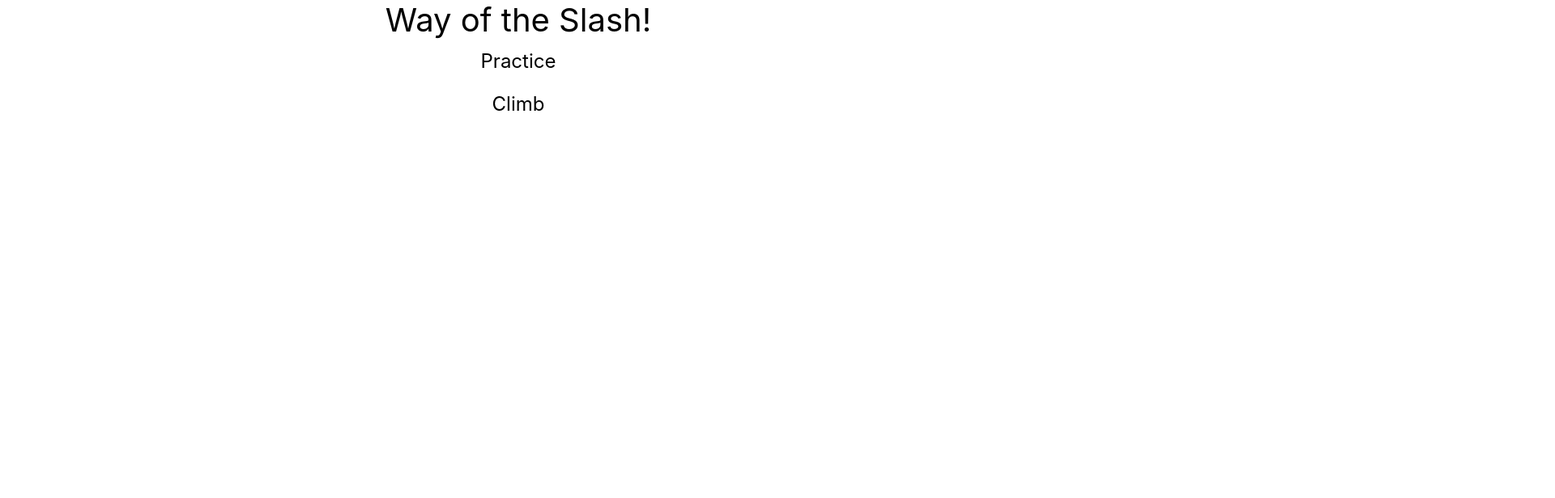
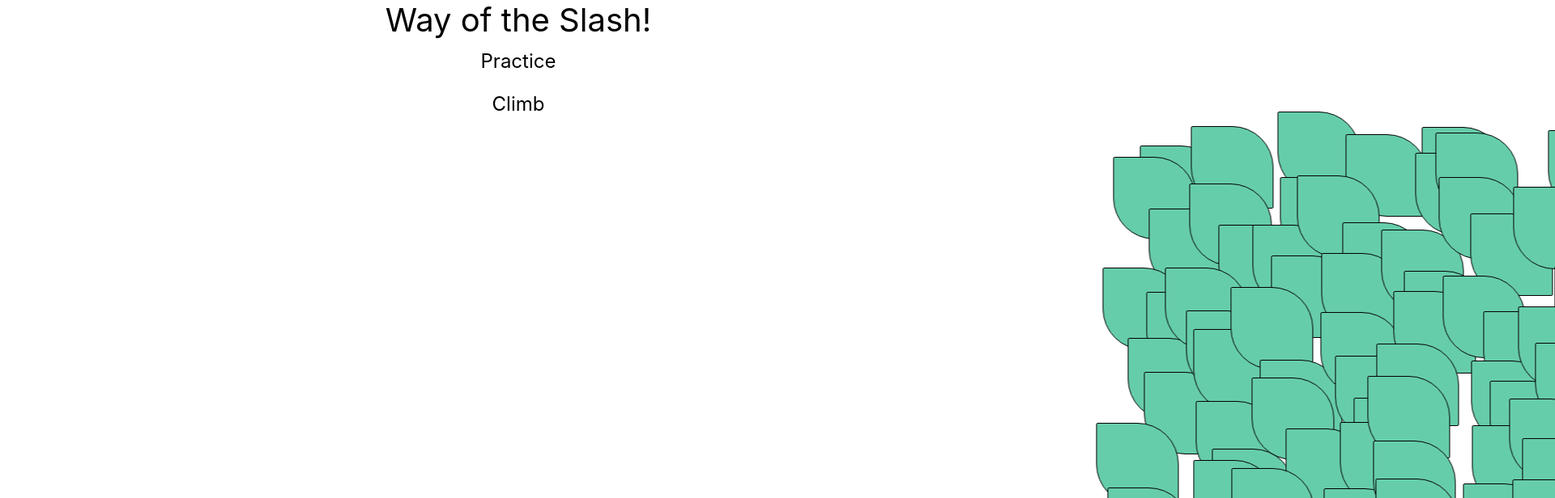
Before and after one commit to MFarejowicz/slash, a React (Create React App) app: page / in a window 1280 px wide. Shown: the top 616 px of the page at 81% size, 1920 px wide, since content can reach past the window. Built offline with nearby package versions, Linux system fonts and the light colour scheme.

Commit message:
leaf transition

```diff
--- a/src/App.css
+++ b/src/App.css
@@ -2,6 +2,17 @@
   display: flex;
   flex-direction: column;
   height: 100vh;
+}
+
+.App-leaves {
+  position: absolute;
+  transform: translateX(108vw) translateY(20vh);
+  transition: transform 2200ms ease-out;
+  will-change: transform;
+}
+
+.App-leaves__flown {
+  transform: translateX(-108vw) translateY(-40vh);
 }
 
 .fadeOut {
--- a/src/App.tsx
+++ b/src/App.tsx
@@ -1,7 +1,9 @@
-import { useState } from "react";
+import classnames from "classnames";
+import { useCallback, useState } from "react";
 import { library } from "@fortawesome/fontawesome-svg-core";
 import { far } from "@fortawesome/free-regular-svg-icons";
 import { fas } from "@fortawesome/free-solid-svg-icons";
+import { Leaf, LEAF_QUANTITY } from "./components/leaf";
 import { Climb } from "./modes/climb";
 import { MainMenu } from "./modes/main-menu";
 import { Practice } from "./modes/practice";
@@ -17,20 +19,42 @@ export enum Mode {
 
 function App() {
   const [mode, setMode] = useState(Mode.None);
+  const [flown, setFlown] = useState(false);
+
+  const delayedSetMode = useCallback((mode: Mode) => {
+    setFlown(mode === Mode.None ? false : true);
+    setTimeout(() => setMode(mode), 750);
+  }, []);
 
   const renderMode = () => {
     switch (mode) {
       case Mode.Practice:
-        return <Practice setMode={setMode} />;
+        return <Practice setMode={delayedSetMode} />;
       case Mode.Climb:
-        return <Climb setMode={setMode} />;
+        return <Climb setMode={delayedSetMode} />;
       case Mode.None:
       default:
-        return <MainMenu setMode={setMode} />;
+        return <MainMenu setMode={delayedSetMode} />;
     }
   };
 
-  return <div className="App">{renderMode()}</div>;
+  const leafClasses = classnames("App-leaves", { "App-leaves__flown": flown });
+  const renderLeaves = () => {
+    const leaves = [];
+    for (let x = 0; x < LEAF_QUANTITY; x++) {
+      for (let y = 0; y < LEAF_QUANTITY; y++) {
+        leaves.push(<Leaf key={`leaf-${x}-${y}`} x={x} y={y} />);
+      }
+    }
+    return leaves;
+  };
+
+  return (
+    <div className="App">
+      <div className={leafClasses}>{renderLeaves()}</div>
+      {renderMode()}
+    </div>
+  );
 }
 
 export default App;
--- /dev/null
+++ b/src/components/leaf/index.tsx
@@ -0,0 +1,25 @@
+import _ from "lodash";
+import { useMemo } from "react";
+import "./styles.css";
+
+const OFFSET_MIN = -3;
+const OFFSET_MAX = 3;
+export const LEAF_QUANTITY = 15;
+const LEAF_GAP = 100 / LEAF_QUANTITY;
+
+interface PublicProps {
+  x: number;
+  y: number;
+}
+
+type Props = PublicProps;
+
+export const Leaf = ({ x, y }: Props) => {
+  const leftOffset = useMemo(() => _.random(OFFSET_MIN, OFFSET_MAX, true), []);
+  const left = `${x * LEAF_GAP + leftOffset}vw`;
+
+  const topOffset = useMemo(() => _.random(OFFSET_MIN, OFFSET_MAX, true), []);
+  const top = `${y * LEAF_GAP + topOffset}vh`;
+
+  return <div className="Leaf" style={{ top, left }} />;
+};
--- /dev/null
+++ b/src/components/leaf/styles.css
@@ -0,0 +1,8 @@
+.Leaf {
+  position: absolute;
+  background: mediumaquamarine;
+  border: 1px solid black;
+  border-radius: 2% 50%;
+  height: 100px;
+  width: 100px;
+}
--- a/src/modes/practice/index.tsx
+++ b/src/modes/practice/index.tsx
@@ -13,7 +13,7 @@ type Props = PublicProps;
 
 export const Practice = (props: Props) => {
   const [sequence, setSequence] = useState(generateSequence());
-  const [maxTime, setMaxTime] = useState(3000);
+  const [maxTime] = useState(3000);
 
   const onAdvance = () => {
     const sequence = generateSequence();
--- a/src/useSlash.ts
+++ b/src/useSlash.ts
@@ -1,4 +1,4 @@
-import { useEffect, useState } from "react";
+import { useEffect, useRef, useState } from "react";
 import useSound from "use-sound";
 import bamboo from "./assets/bamboo.mp3";
 import slashFail from "./assets/slash-fail.mp3";
@@ -46,6 +46,7 @@ export const useSlash = ({ sequence, maxTime = 3000, onStart, onEnd }: Params):
   const [attempt, setAttempt] = useState<Sequence>([]);
   const [result, setResult] = useState<Result>(Result.NotFinished);
   const timer = useTimer();
+  let timeout = useRef<ReturnType<typeof setInterval>>();
 
   const [bambooRate, setBambooRate] = useState(START_RATE);
   const [playBamboo] = useSound(bamboo, { playbackRate: bambooRate, volume: 0.9 });
@@ -57,9 +58,18 @@ export const useSlash = ({ sequence, maxTime = 3000, onStart, onEnd }: Params):
       onStart?.(sequence);
 
       setPhase(Phase.Started);
-      setTimeout(() => setPhase(Phase.Ended), maxTime);
+      timeout.current = setTimeout(() => setPhase(Phase.Ended), maxTime);
     }
   };
+
+  /** clean up timeout if active when unmounting */
+  useEffect(() => {
+    return () => {
+      if (timeout.current) {
+        clearTimeout(timeout.current);
+      }
+    };
+  }, []);
 
   const add = (key: string) => {
     if (phase !== Phase.Ended && attempt.length < sequence.length) {
```
